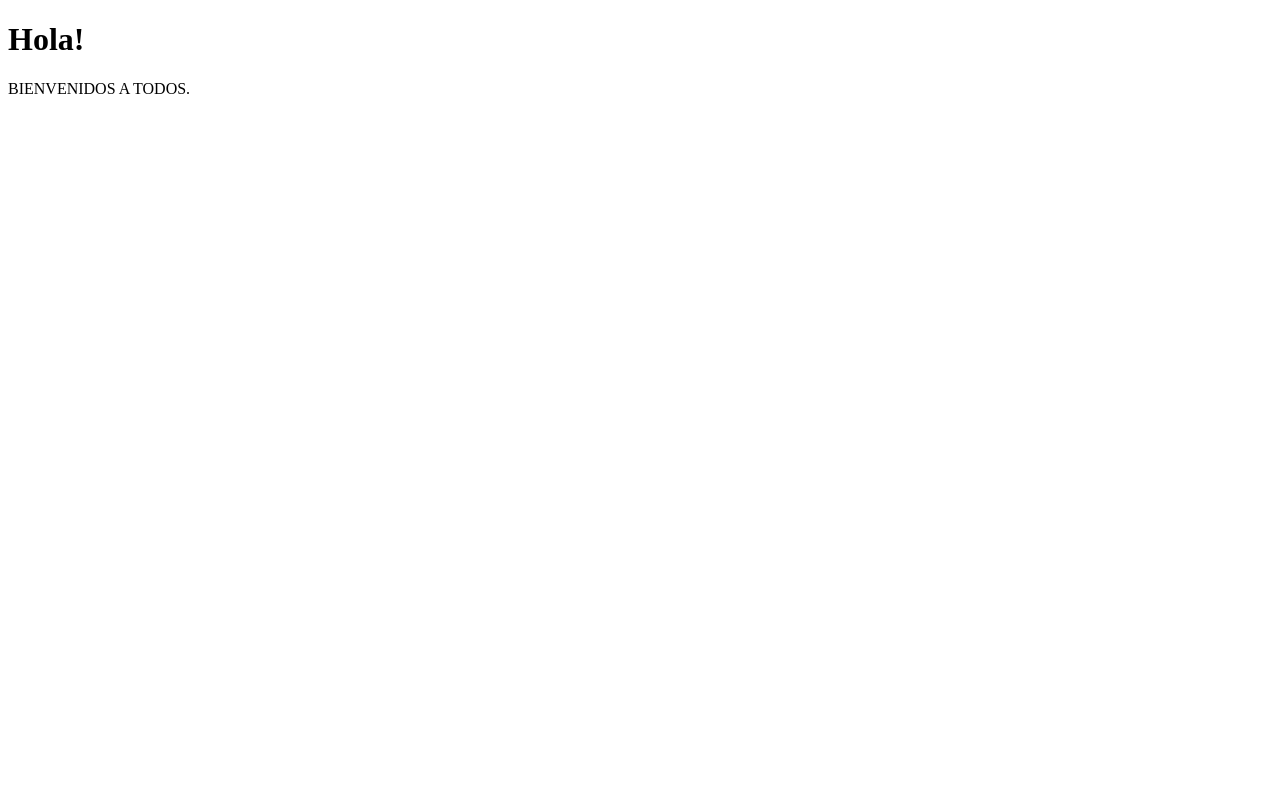
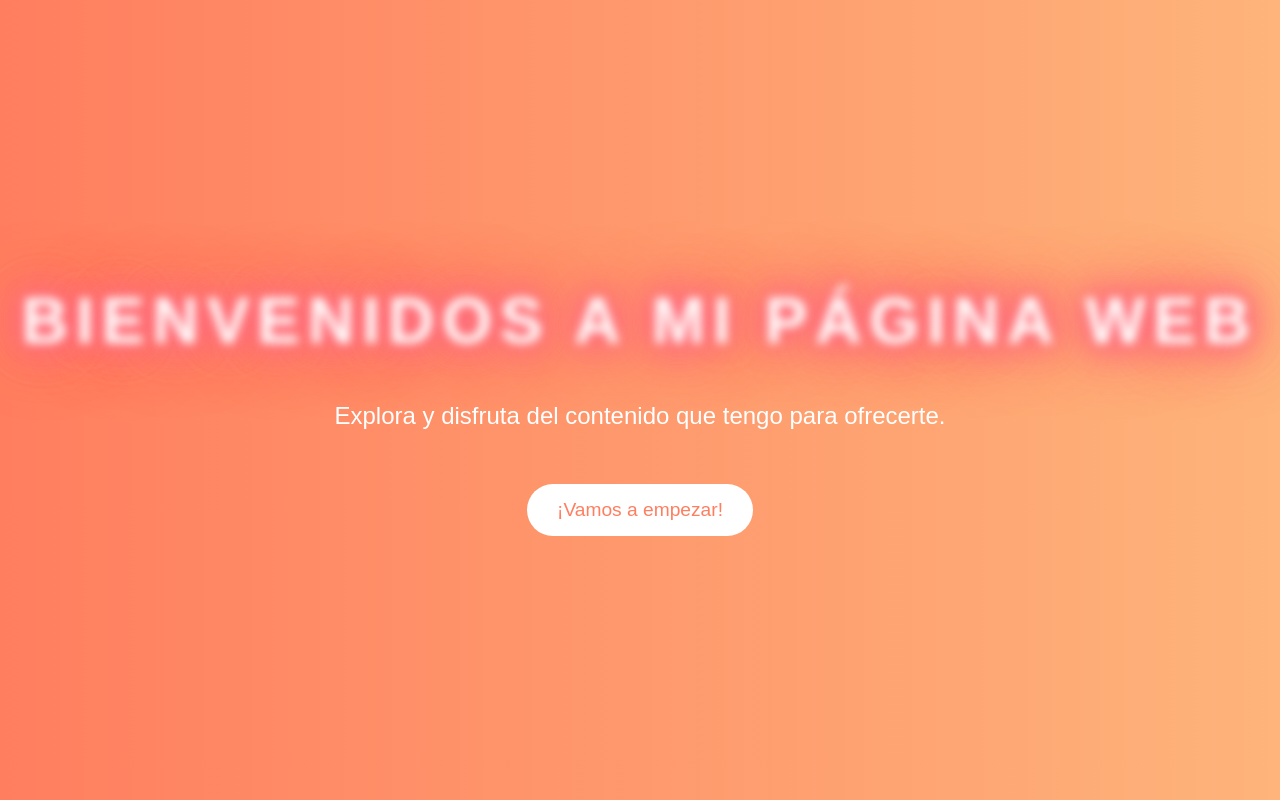
Before and after one commit to triiple7/hola, a plain HTML site: page index.html in a window 1280 px wide. Drawn offline with Linux system fonts and the light colour scheme.

Commit message:
Update index.html

```diff
--- a/index.html
+++ b/index.html
@@ -1,12 +1,104 @@
 <!DOCTYPE html>
-<HTML>
-  <head>
-    <title>Bienvenodos</title>
-  </head>
-  <body>
-    <div id="una capa">
-      <h1>Hola!</h1>
-      <p>BIENVENIDOS A TODOS.</p>
+<html lang="es">
+<head>
+    <meta charset="UTF-8">
+    <meta name="viewport" content="width=device-width, initial-scale=1.0">
+    <meta http-equiv="X-UA-Compatible" content="ie=edge">
+    <title>Bienvenidos a mi Página Web</title>
+    <style>
+        body {
+            margin: 0;
+            padding: 0;
+            font-family: 'Arial', sans-serif;
+            background: linear-gradient(to right, #ff7e5f, #feb47b);
+            height: 100vh;
+            display: flex;
+            justify-content: center;
+            align-items: center;
+            color: white;
+        }
+
+        .container {
+            text-align: center;
+            animation: fadeIn 2s ease-in-out;
+        }
+
+        h1 {
+            font-size: 4rem;
+            text-transform: uppercase;
+            letter-spacing: 0.5rem;
+            color: #fff;
+            background: -webkit-linear-gradient(45deg, #ff7e5f, #feb47b);
+            -webkit-background-clip: text;
+            -webkit-text-fill-color: transparent;
+            margin: 0;
+            padding: 20px;
+        }
+
+        p {
+            font-size: 1.5rem;
+            color: #fff;
+        }
+
+        /* Animación del título */
+        @keyframes fadeIn {
+            0% {
+                opacity: 0;
+                transform: translateY(-20px);
+            }
+            100% {
+                opacity: 1;
+                transform: translateY(0);
+            }
+        }
+
+        /* Efecto de resplandor alrededor del texto */
+        .glow {
+            text-shadow: 0 0 10px #fff, 0 0 20px #ff6e7f, 0 0 30px #ff6e7f, 0 0 40px #ff6e7f, 0 0 50px #ff6e7f, 0 0 60px #ff6e7f, 0 0 70px #ff6e7f;
+        }
+
+        /* Botón de bienvenida */
+        .button {
+            margin-top: 30px;
+            padding: 15px 30px;
+            font-size: 1.2rem;
+            background-color: #fff;
+            color: #ff7e5f;
+            border: none;
+            border-radius: 30px;
+            cursor: pointer;
+            transition: all 0.3s ease-in-out;
+        }
+
+        .button:hover {
+            background-color: #ff7e5f;
+            color: #fff;
+            box-shadow: 0 0 10px #ff6e7f, 0 0 20px #feb47b;
+        }
+
+        /* Estilos responsivos para móviles */
+        @media (max-width: 768px) {
+            h1 {
+                font-size: 2.5rem;
+                letter-spacing: 0.2rem;
+            }
+
+            p {
+                font-size: 1.2rem;
+            }
+
+            .button {
+                padding: 10px 20px;
+                font-size: 1rem;
+            }
+        }
+    </style>
+</head>
+<body>
+    <div class="container">
+        <h1 class="glow">Bienvenidos a mi Página Web</h1>
+        <p>Explora y disfruta del contenido que tengo para ofrecerte.</p>
+        <button class="button">¡Vamos a empezar!</button>
     </div>
-  </body>
-</HTML>
+</body>
+</html>
```
